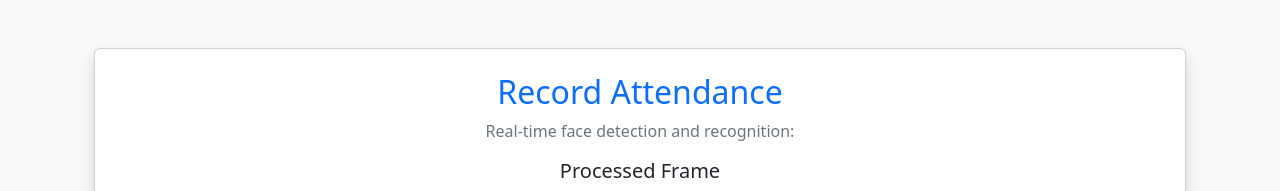
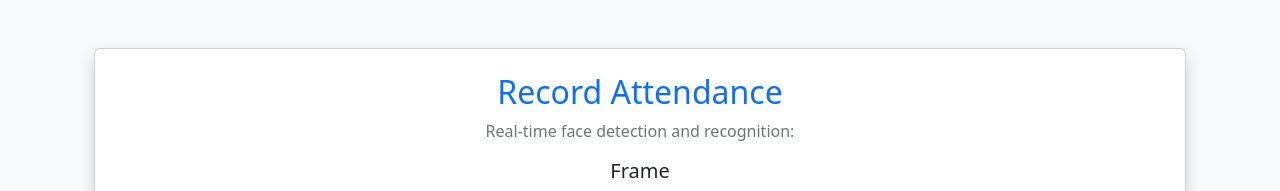
Before and after one commit to Janushee/smart-attendence, a Flask app: page /attendance in a window 1280 px wide. Shown: the part 56-247 px from the top of the page. Run offline with Flask 3, Linux system fonts and the light colour scheme; some libraries are stand-ins or nearby versions.

Commit message:
automatic attendance

```diff
--- a/templates/attendance.html
+++ b/templates/attendance.html
@@ -7,7 +7,7 @@
         <div class="d-flex flex-column align-items-center">
             <!-- Processed Frame -->
             <div class="mb-4">
-                <h5 class="text-center">Processed Frame</h5>
+                <h5 class="text-center">Frame</h5>
                 <canvas id="processedCanvas" width="400" height="400" style="border: 1px solid #ccc;"></canvas>
             </div>
         </div>
```
